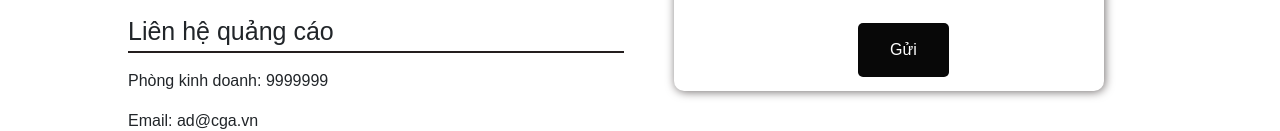
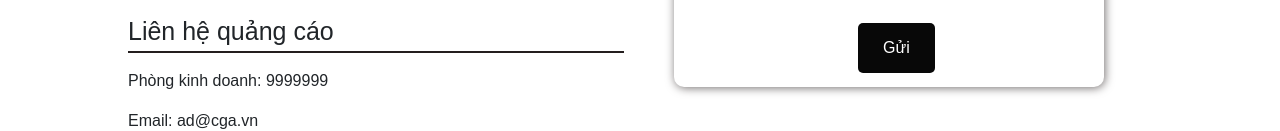
Before and after one commit to phub2306573/rapchieuphim, a plain HTML site: page contact.html in a window 1280 px wide. Shown: the part 436-567 px from the top of the page. Drawn offline with nearby package versions, Linux system fonts and the light colour scheme.

Commit message:
Update style.css

```diff
--- a/css/style.css
+++ b/css/style.css
@@ -899,7 +899,7 @@ ul {
     background-color: rgb(8, 8, 8);
     border: none;
     color: rgb(255, 255, 255);
-    padding: 15px 32px;
+    padding: 13px 25px;
     text-align: center;
     text-decoration: none;
     display: inline;
```
